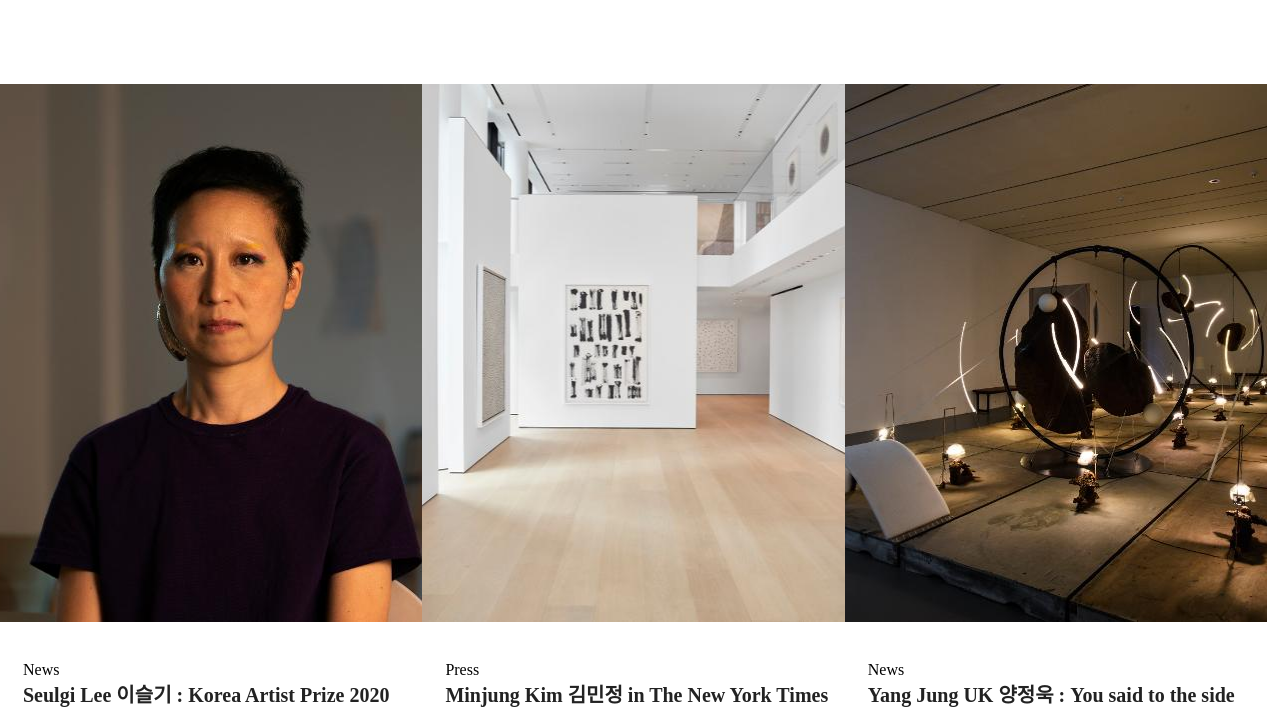
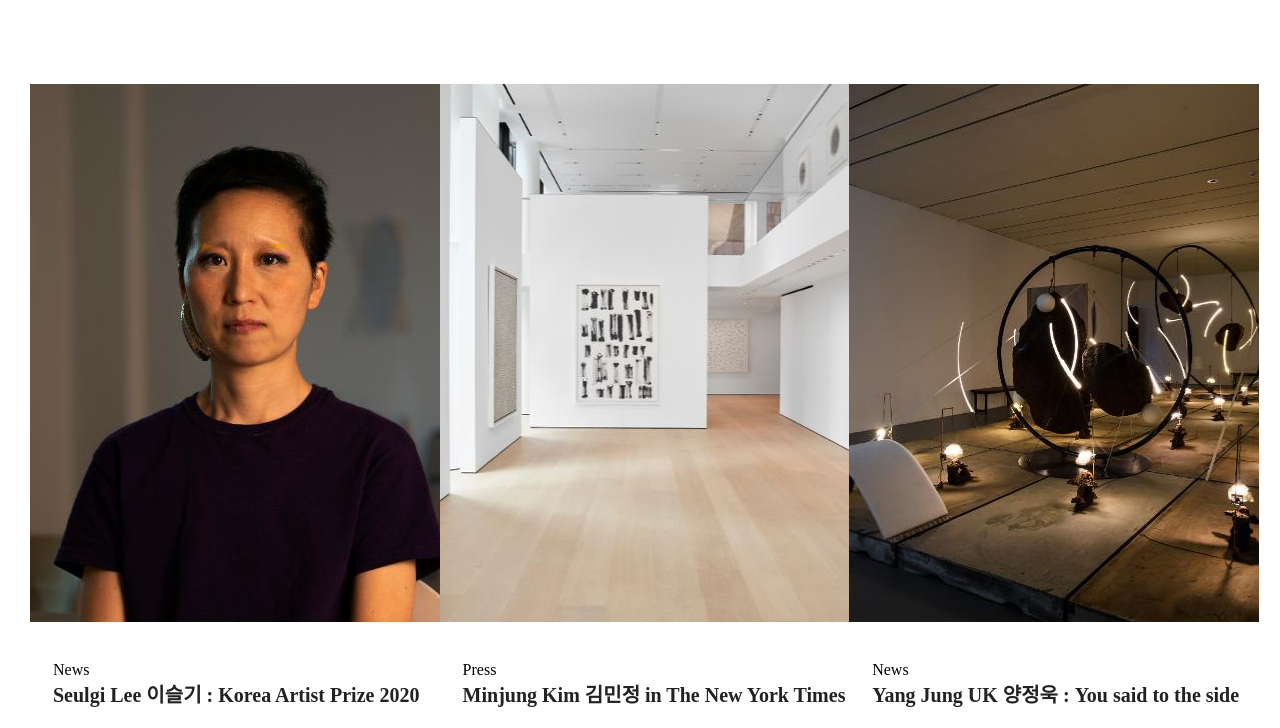
Before and after one commit to leeeunseodd/portfolio, a plain HTML site: page hyundal.html in a window 1280 px wide. Shown: the part 972-1700 px from the top of the page. Drawn offline with Linux system fonts and the light colour scheme.

Commit message:
새로고침

```diff
--- a/css/hyundal.css
+++ b/css/hyundal.css
@@ -213,12 +213,13 @@ section {
 
 .article_top .Box {
     position: relative;
-    width: 33%;
+    width: 32%;
     height: 650px;
     /* margin: 27px 27px 0px 27px; */
     float: left;
     /* border: 1px solid #000; */
     top: 60px;
+    left: 30px;
 
 
 
```
